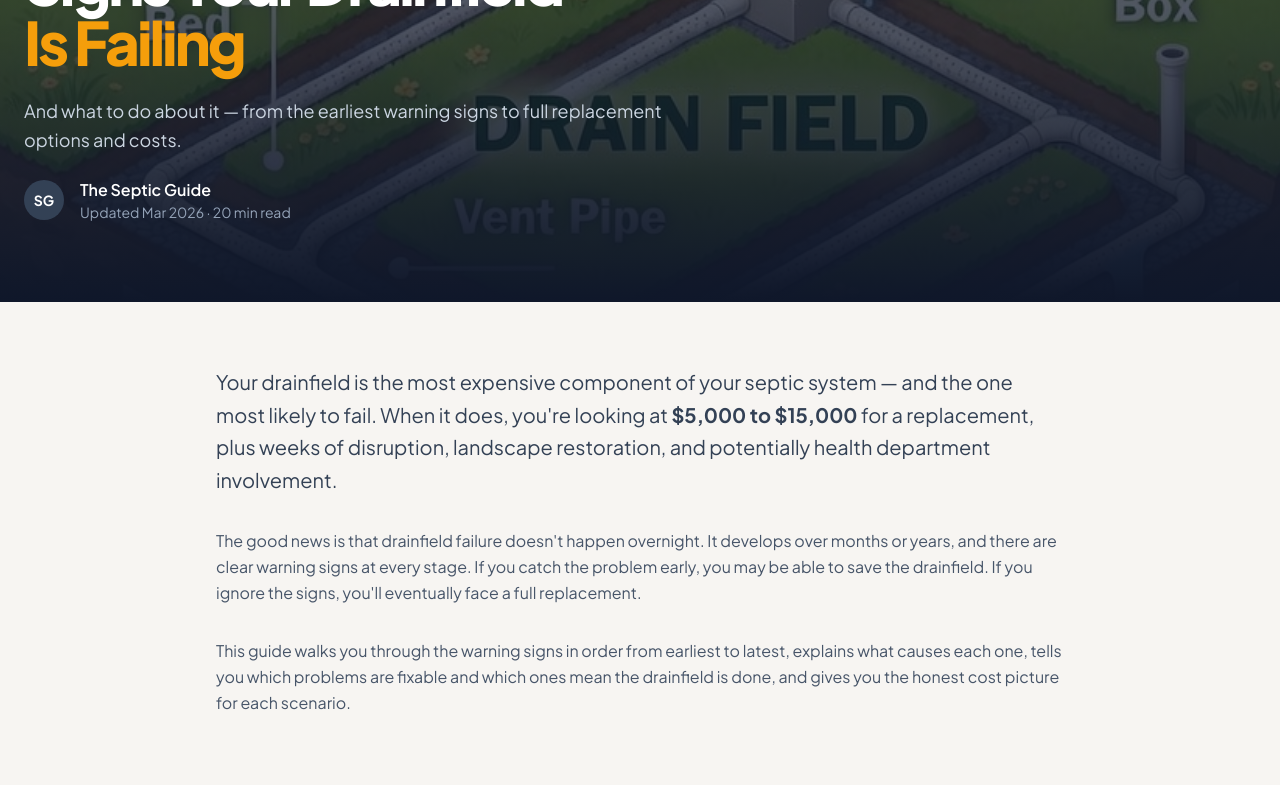
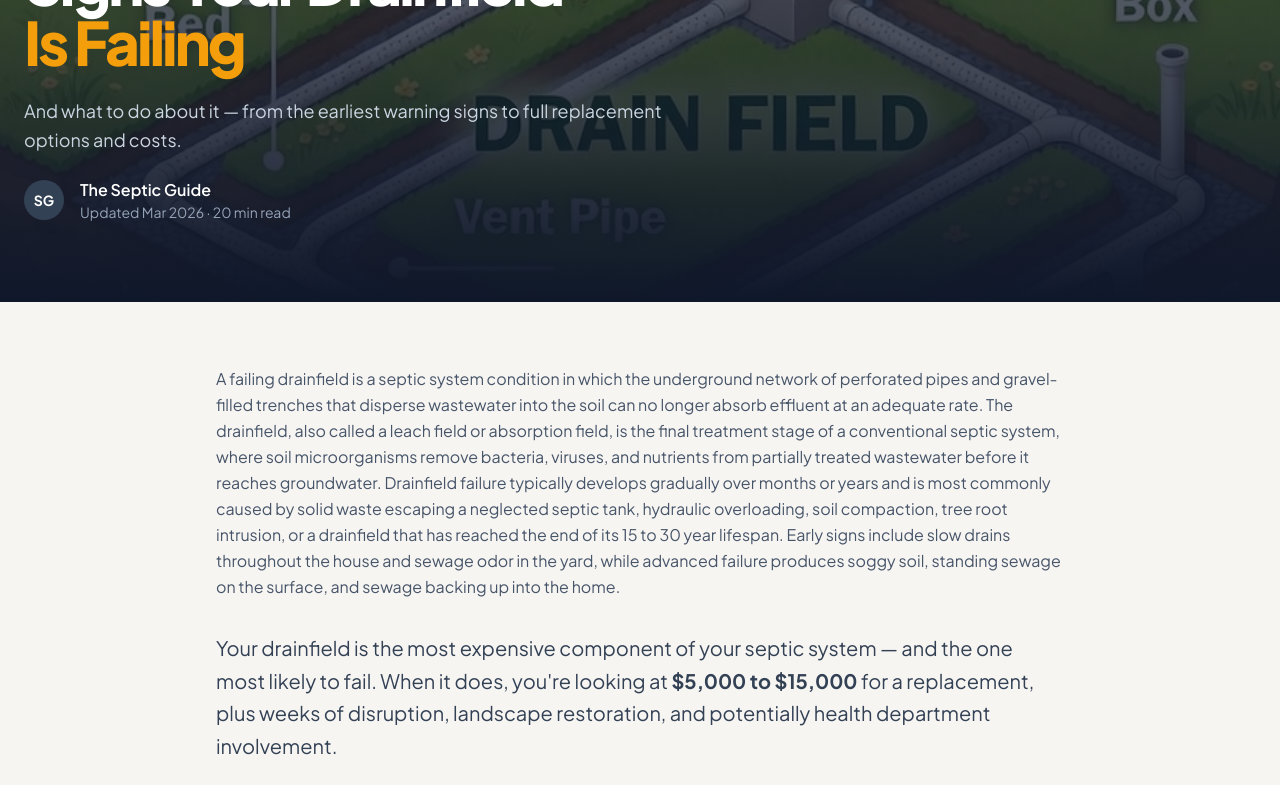
Before and after one commit to thebasementguide2026/theseptic.guide-, a Next.js app: page /problems/drainfield-failing in a window 1280 px wide. Shown: the part 367-1152 px from the top of the page. Built offline with nearby package versions, Linux system fonts and the light colour scheme.

Commit message:
Add entity definition block above intro on drainfield-failing page

```diff
--- a/app/problems/drainfield-failing/page.tsx
+++ b/app/problems/drainfield-failing/page.tsx
@@ -128,7 +128,10 @@ export default function DrainfieldFailing() {
 
         {/* Introduction */}
         <div className='prose prose-lg max-w-none'>
-          <p className='text-xl text-slate-700 leading-relaxed mb-8'>
+          <p className='text-slate-600 leading-relaxed mb-8'>
+              A failing drainfield is a septic system condition in which the underground network of perforated pipes and gravel-filled trenches that disperse wastewater into the soil can no longer absorb effluent at an adequate rate. The drainfield, also called a leach field or absorption field, is the final treatment stage of a conventional septic system, where soil microorganisms remove bacteria, viruses, and nutrients from partially treated wastewater before it reaches groundwater. Drainfield failure typically develops gradually over months or years and is most commonly caused by solid waste escaping a neglected septic tank, hydraulic overloading, soil compaction, tree root intrusion, or a drainfield that has reached the end of its 15 to 30 year lifespan. Early signs include slow drains throughout the house and sewage odor in the yard, while advanced failure produces soggy soil, standing sewage on the surface, and sewage backing up into the home.
+            </p>
+            <p className='text-xl text-slate-700 leading-relaxed mb-8'>
             Your drainfield is the most expensive component of your septic system &mdash; and the one most likely to fail. When it does, you&apos;re looking at <strong>$5,000 to $15,000</strong> for a replacement, plus weeks of disruption, landscape restoration, and potentially health department involvement.
           </p>
           <p className='text-slate-600 leading-relaxed mb-8'>
```
